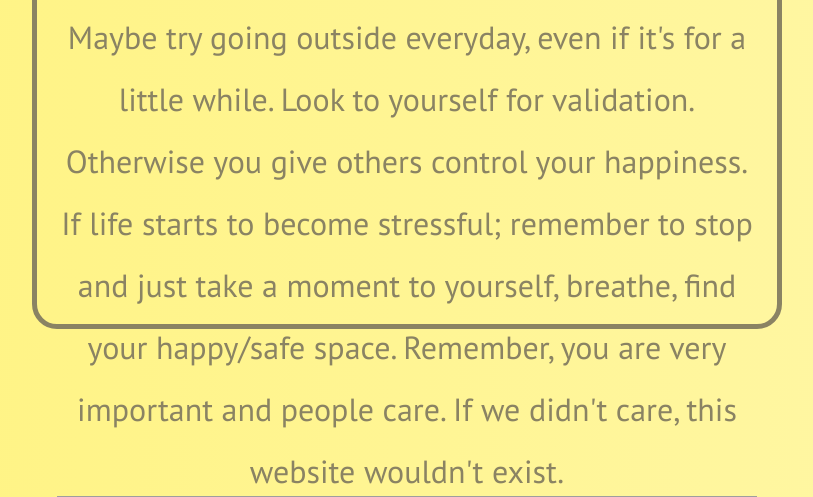
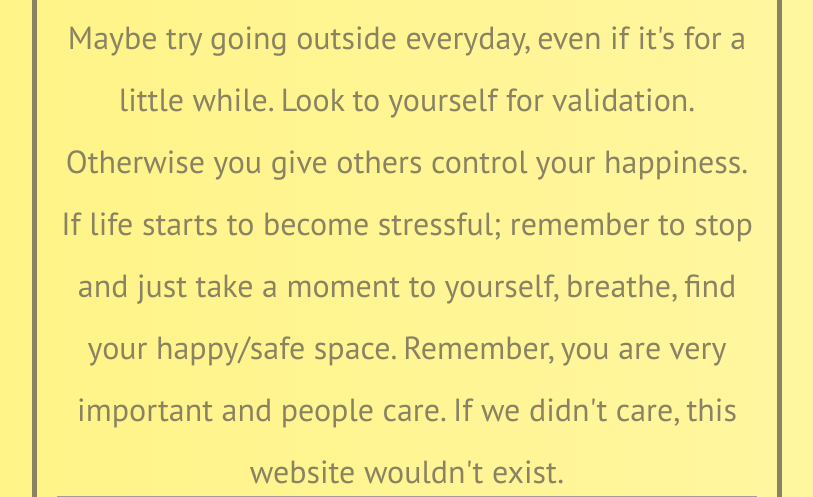
Before and after one commit to kellyo1/survivin, a Python web app: template templates/situations-mental.html in a window 1280 px wide. Shown: the part 1287-1784 px from the top of the page, without its empty margins (233-1046 px from the left). Run offline with Jinja, Linux system fonts and the light colour scheme; the template is opened without the code that fills it, so the values that code supplies are empty; some libraries are stand-ins or nearby versions; grey boxes are pictures that could not be loaded.

Commit message:
tiny fix

```diff
--- a/templates/situations-mental.html
+++ b/templates/situations-mental.html
@@ -15,7 +15,7 @@
     border: 5px solid #8A8363;
     padding: 20px;
     width: 700px;
-    height: 1100px;
+    height: 1400px;
   }
     </style>
   </head>
```
